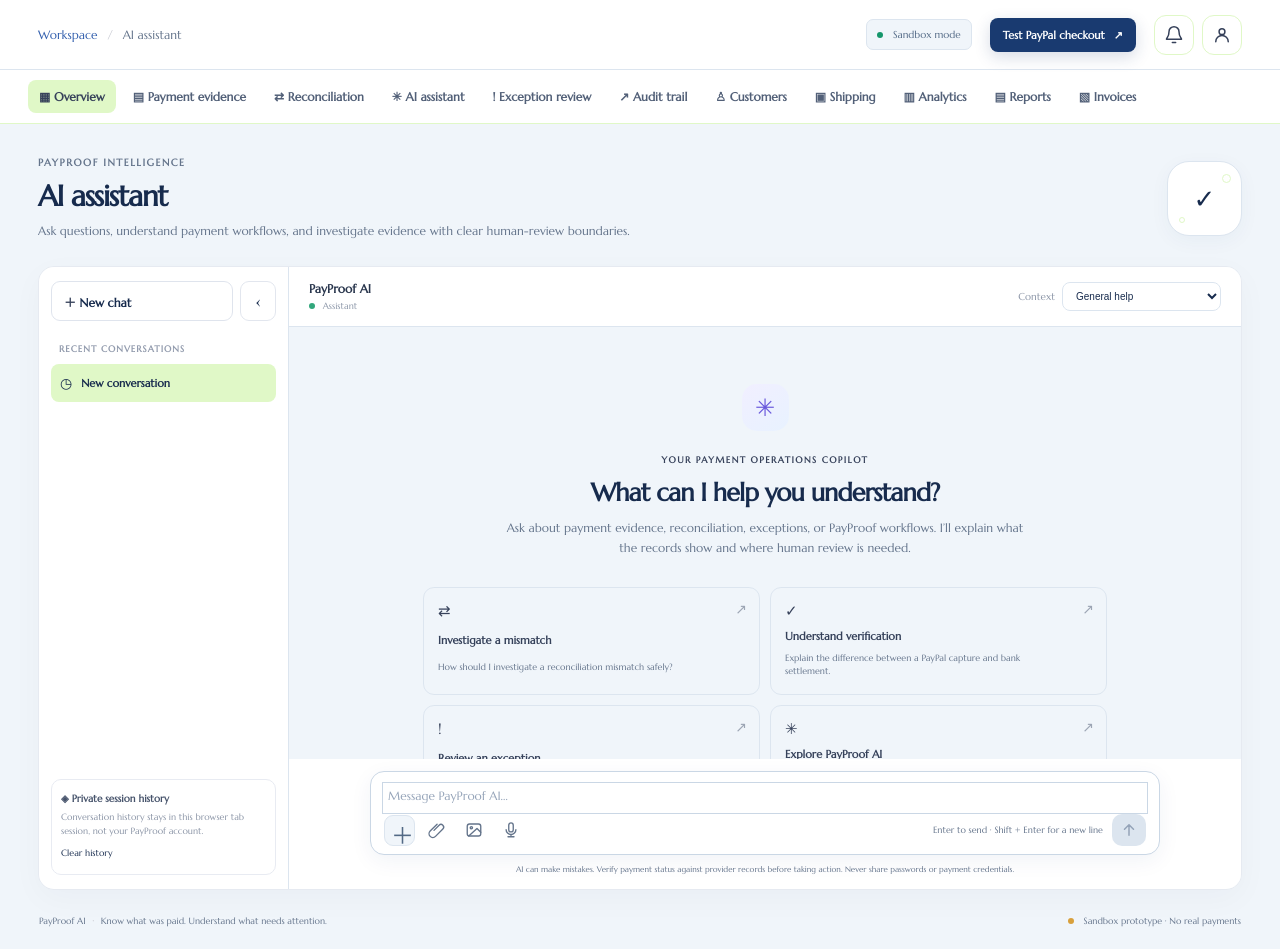
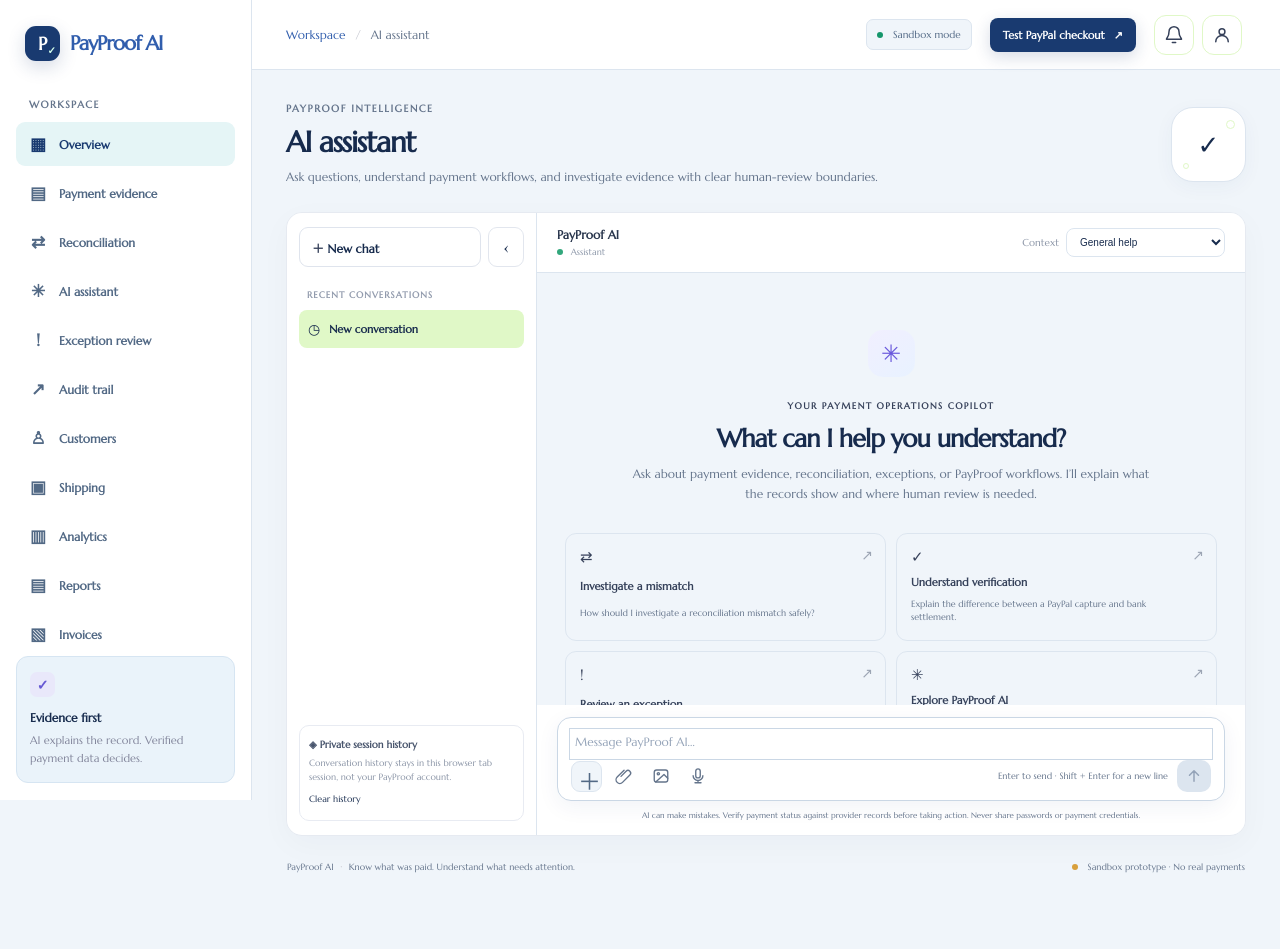
Before and after one commit to Moana-star/payproof-ai, a Next.js app: page /assistant in a window 1280 px wide. After the commit the page ends 895 px from the top, so only its background shows below. Built offline with nearby package versions, Linux system fonts and the light colour scheme.

Commit message:
Move workspace navigation to fixed left sidebar on desktop

```diff
--- a/components/workspace-layout.tsx
+++ b/components/workspace-layout.tsx
@@ -40,18 +40,27 @@ export function WorkspaceLayout({ title, eyebrow, description, children }: {
   const [menuOpen, setMenuOpen] = useState(false);
   return (
     <main className="ops-shell">
-
+      <aside className="ops-sidebar ops-desktop-sidebar">
+        <Link href="/" className="ops-brand"><span className="ops-brand-mark">P<span>✓</span></span><span className="ops-brand-name">PayProof <span>AI</span></span></Link>
+        <p className="ops-nav-label">WORKSPACE</p>
+        <nav className="ops-nav" aria-label="Workspace navigation">
+          {navigation.map((item) => <Link key={item.href} href={item.href} className={item.href === (activeRoute[title] || "/") ? "ops-nav-item is-active" : "ops-nav-item"}><span className="ops-nav-icon" aria-hidden="true">{item.icon}</span>{item.label}</Link>)}
+        </nav>
+        <div className="ops-sidebar-bottom"><div className="ops-trust-card"><span className="ops-trust-icon">✓</span><strong>Evidence first</strong><p>AI explains the record. Verified payment data decides.</p></div><div className="ops-mode"><i className="ops-mode-dot" />Sandbox workspace</div></div>
+      </aside>
       <style jsx global>{`
-        .ops-sidebar { display: none !important; }
         .ops-topbar { position: relative; display: flex; align-items: center; gap: 16px; }
         .ops-menu-wrap { position: relative; flex: 0 0 auto; z-index: 80; }
-        .ops-desktop-nav { display: none; }
+        .ops-desktop-nav { display: none !important; }
         @media (min-width: 821px) {
+          .ops-shell { min-height: 100vh; }
+          .ops-desktop-sidebar { display: flex !important; position: sticky; top: 0; height: 100vh; width: 252px; flex: 0 0 252px; overflow-y: auto; z-index: 20; }
+          .ops-main { min-width: 0; flex: 1; }
           .ops-menu-wrap { display: none !important; }
-          .ops-desktop-nav { display: flex; flex-wrap: wrap; align-items: center; gap: 6px; padding: 10px 28px; border-bottom: 1px solid #E0F8C7; background: #fff; }
-          .ops-desktop-nav a { padding: 9px 11px; border-radius: 8px; color: #526078; text-decoration: none; font-size: 12px; font-weight: 650; white-space: nowrap; }
-          .ops-desktop-nav a:hover, .ops-desktop-nav a.is-active { background: #E0F8C7; color: #36415A; }
+          .ops-topbar { padding-left: 34px; }
+          .ops-content { padding-left: 34px; padding-right: 34px; }
         }
+        @media (max-width: 820px) { .ops-desktop-sidebar { display: none !important; } }
         .ops-header-icons { display: inline-flex; align-items: center; gap: 8px; }
         .ops-header-icon { width: 40px; height: 40px; display: inline-flex; align-items: center; justify-content: center; border: 1px solid #E0F8C7; border-radius: 12px; background: #fff; color: #36415A; text-decoration: none; }
         .ops-header-icon:hover { background: #E0F8C7; border-color: #a9b5ca; }
@@ -97,9 +106,6 @@ export function WorkspaceLayout({ title, eyebrow, description, children }: {
           <div className="ops-breadcrumb"><Link href="/">Workspace</Link><span>/</span>{title}</div>
           <div className="ops-top-actions"><span className="ops-sandbox-pill"><i /> Sandbox mode</span><Link className="ops-checkout-link" href="/">Test PayPal checkout <span>↗</span></Link><div className="ops-header-icons"><Link className="ops-header-icon" href="/exceptions" aria-label="Notifications and exceptions" title="Notifications"><svg viewBox="0 0 24 24" aria-hidden="true"><path d="M18 8a6 6 0 0 0-12 0c0 7-3 7-3 9h18c0-2-3-2-3-9M10 21h4" /></svg></Link><Link className="ops-header-icon" href="/profile" aria-label="Open profile" title="Profile"><svg viewBox="0 0 24 24" aria-hidden="true"><circle cx="12" cy="8" r="3.5" /><path d="M4.5 20a7.5 7.5 0 0 1 15 0" /></svg></Link></div></div>
         </header>
-        <nav className="ops-desktop-nav" aria-label="Desktop workspace navigation">
-          {navigation.map((item) => <Link key={item.href} href={item.href} className={item.href === (activeRoute[title] || "/") ? "is-active" : ""}>{item.icon} <span>{item.label}</span></Link>)}
-        </nav>
         <div className="ops-content">
           <div className="ops-page-heading">
             <div><p className="ops-eyebrow">{eyebrow}</p><h1>{title}</h1><p>{description}</p></div>
```
